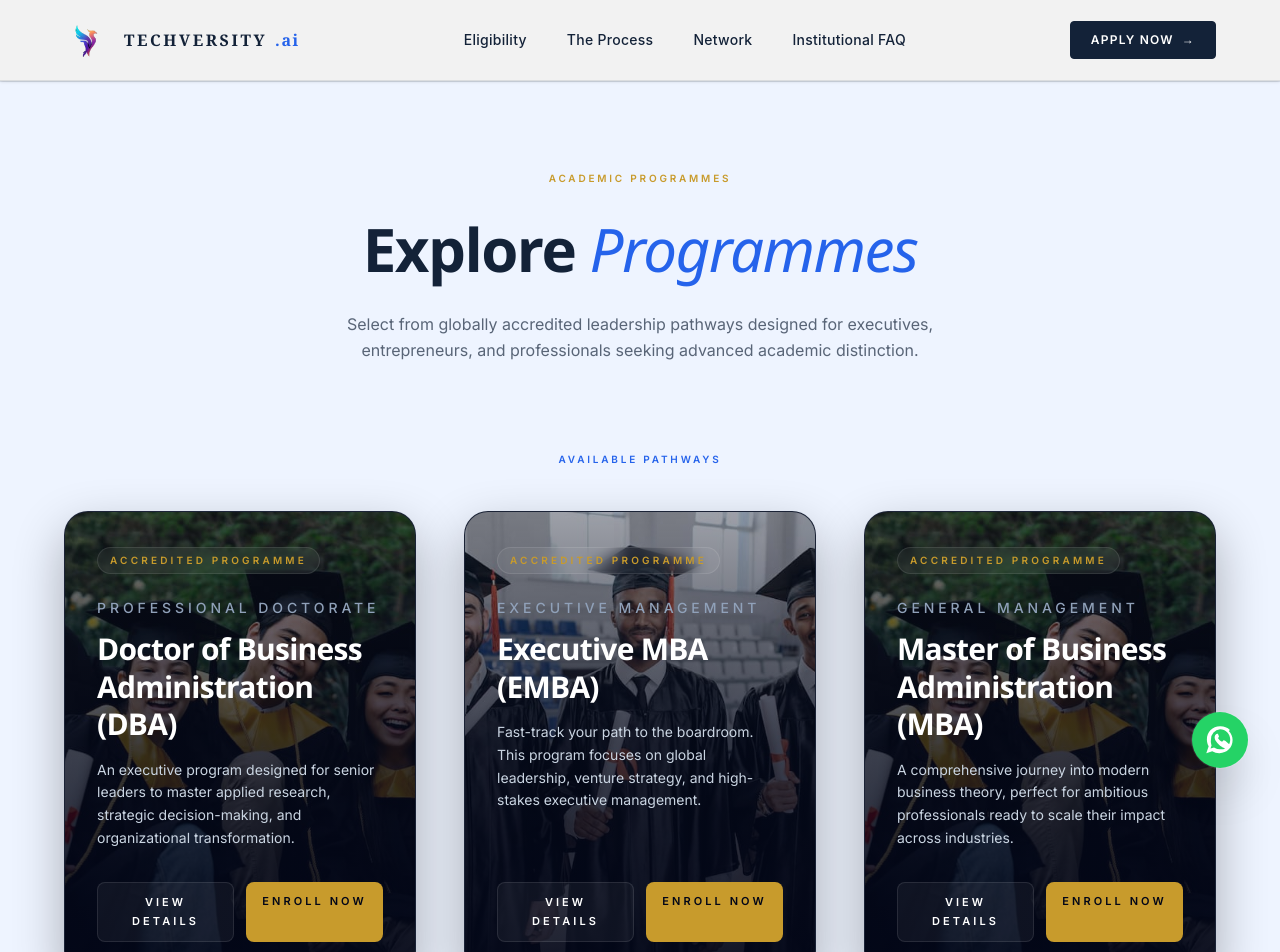
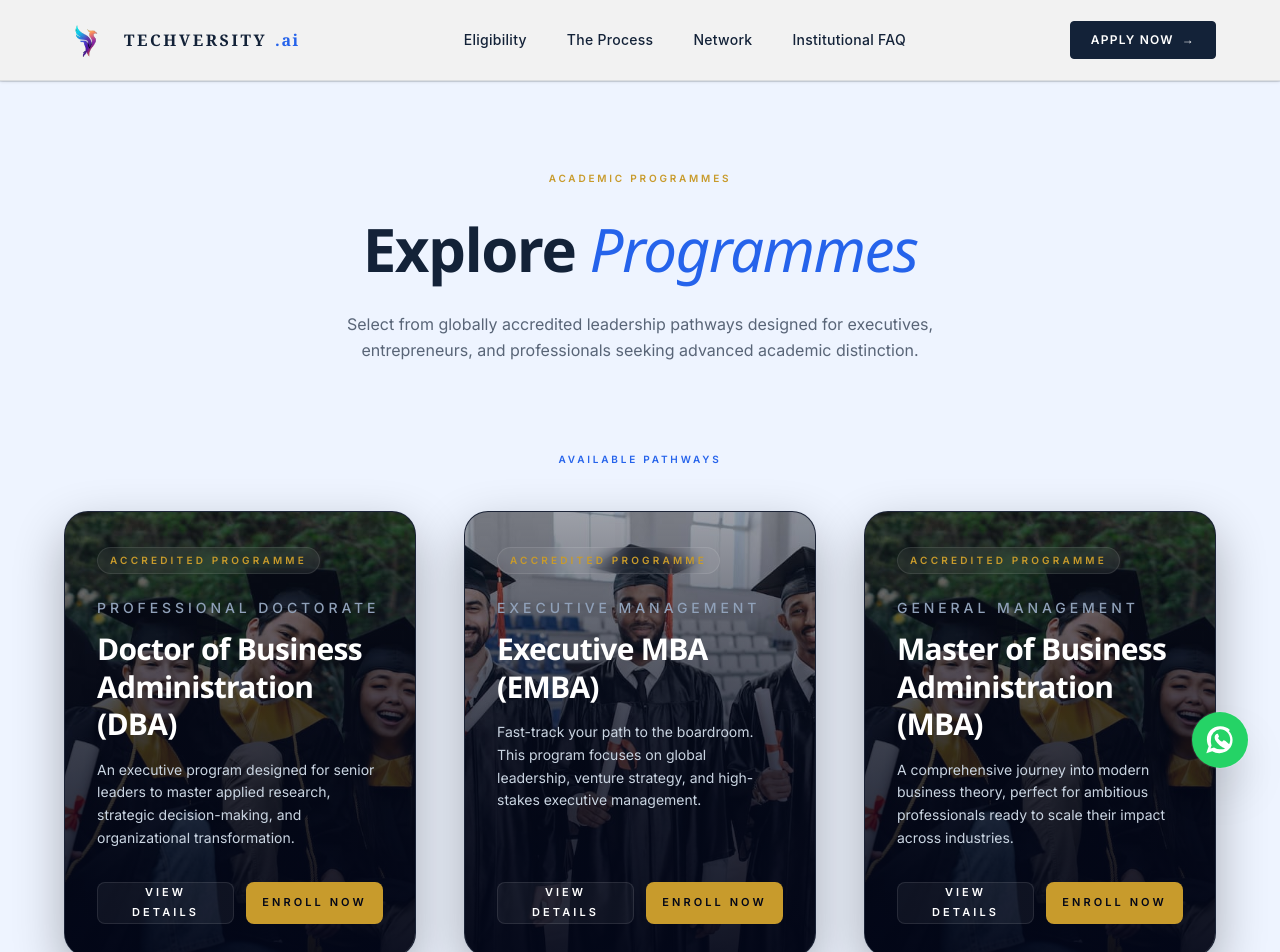
Before and after one commit to vivekkumar2004/Landing-Page, a React (Vite) app: page /courses in a window 1280 px wide. Shown: the top 952 px of the page. Built offline with nearby package versions, Linux system fonts and the light colour scheme; a web font is replaced by a local one.

Commit message:
fix courses page

```diff
--- a/src/components/UI/CourseCard.jsx
+++ b/src/components/UI/CourseCard.jsx
@@ -10,14 +10,13 @@ export default function CourseCard({
   return (
     <div className="group relative overflow-hidden rounded-3xl border border-white/5 bg-slate-900 shadow-[0_20px_50px_rgba(0,0,0,0.3)] transition-all duration-500 hover:-translate-y-1 hover:shadow-[0_30px_80px_rgba(0,0,0,0.5)] min-h-[380px]">
 
-      {/* Background Image - Thoda dark rakha hai */}
+      {/* Background Image */}
       <div className="absolute inset-0 overflow-hidden">
         <img
           src={image_url}
           alt="Course background"
           className="h-full w-full object-cover transition-transform duration-700 group-hover:scale-105 opacity-60"
         />
-        {/* Dark Gradient Overlay */}
         <div className="absolute inset-0 bg-gradient-to-t from-slate-950/90 via-slate-950/60 to-transparent"></div>
       </div>
 
@@ -40,16 +39,15 @@ export default function CourseCard({
           </p>
         </div>
 
+        {/* ✅ Fixed — dono buttons same height aur alignment */}
         <div className="mt-8 grid gap-3 sm:grid-cols-2">
-          {/* Darker View Details Button */}
-          <button className=" cursor-pointer w-full rounded-lg border border-white/10 bg-white/5 px-3 py-2.5 text-[11px] uppercase tracking-[0.28em] font-semibold text-white transition-all duration-300 hover:bg-white/10">
+          <button className="cursor-pointer w-full h-[42px] rounded-lg border border-white/10 bg-white/5 px-3 text-[11px] uppercase tracking-[0.28em] font-semibold text-white transition-all duration-300 hover:bg-white/10">
             View Details
           </button>
 
-          {/* Primary Gold Enroll Button */}
           <HashLink
             to="/#contact"
-            className="w-full rounded-lg bg-[#C89B2C] px-3 py-2.5 text-[11px] uppercase tracking-[0.28em] font-semibold text-slate-950 text-center transition-all duration-300 hover:bg-[#B88D28]"
+            className="w-full h-[42px] flex items-center justify-center rounded-lg bg-[#C89B2C] px-3 text-[11px] uppercase tracking-[0.28em] font-semibold text-slate-950 text-center transition-all duration-300 hover:bg-[#B88D28]"
           >
             Enroll Now
           </HashLink>
```
Also changed, not shown: src/assets/Home/hero2.avif (added).
